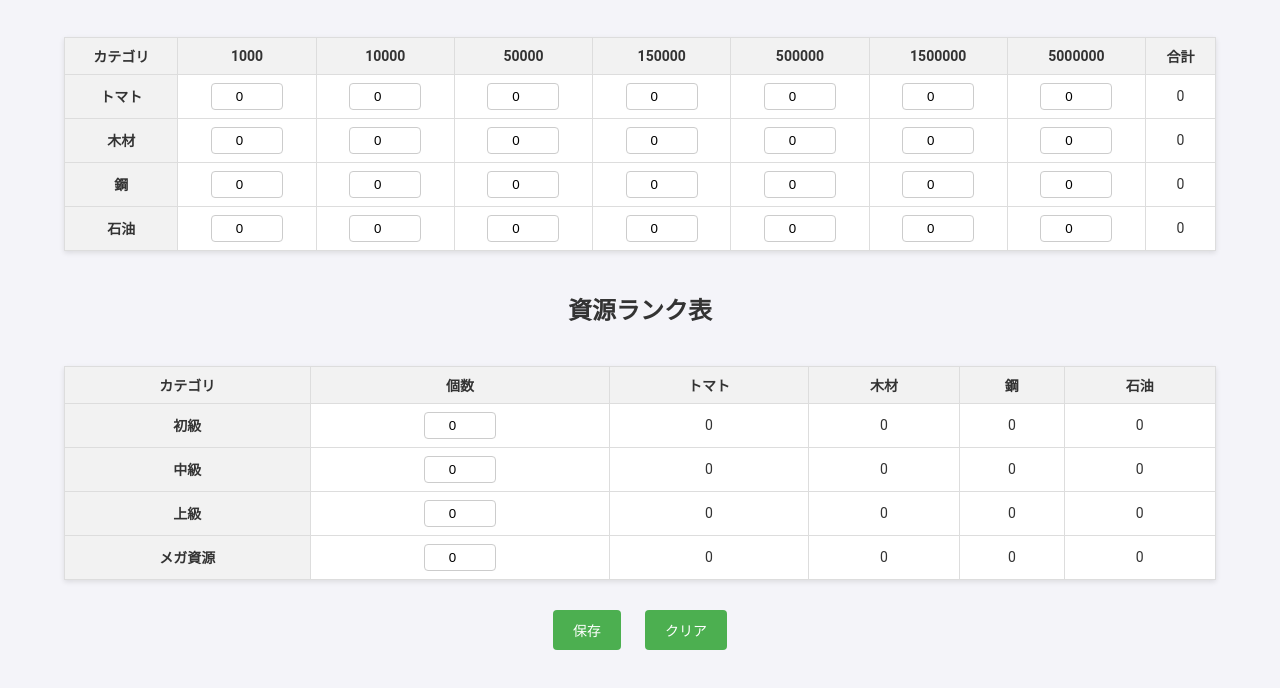
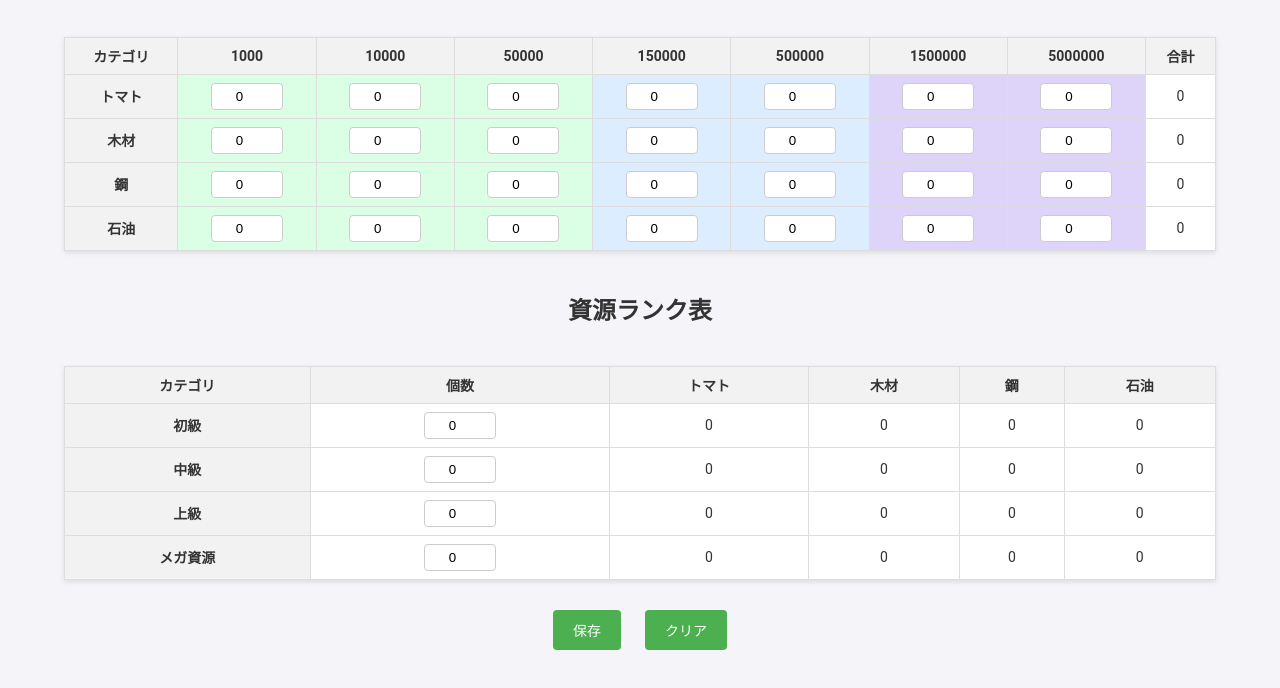
Before and after one commit to analgadon/dls, a plain HTML site: page resource.html in a window 1280 px wide. Shown: the part 58-746 px from the top of the page. Drawn offline with Linux system fonts and the light colour scheme.

Commit message:
Add files via upload

```diff
--- a/resource.html
+++ b/resource.html
@@ -22,46 +22,46 @@
         </tr>
         <tr>
             <th>トマト</th>
-            <td><input type="number" value="0" data-unit="1000"></td>
-            <td><input type="number" value="0" data-unit="10000"></td>
-            <td><input type="number" value="0" data-unit="50000"></td>
-            <td><input type="number" value="0" data-unit="150000"></td>
-            <td><input type="number" value="0" data-unit="500000"></td>
-            <td><input type="number" value="0" data-unit="1500000"></td>
-            <td><input type="number" value="0" data-unit="5000000"></td>
+			<td style="background: #DBFFE4"><input type="number" value="0" data-unit="1000"></td>
+            <td style="background: #DBFFE4"><input type="number" value="0" data-unit="10000"></td>
+            <td style="background: #DBFFE4"><input type="number" value="0" data-unit="50000"></td>
+            <td style="background: #DBEDFF"><input type="number" value="0" data-unit="150000"></td>
+            <td style="background: #DBEDFF"><input type="number" value="0" data-unit="500000"></td>
+            <td style="background: #DED3F9"><input type="number" value="0" data-unit="1500000"></td>
+            <td style="background: #DED3F9"><input type="number" value="0" data-unit="5000000"></td>
             <td class="total" id="tomatoTotal">0</td>
         </tr>
         <tr>
             <th>木材</th>
-            <td><input type="number" value="0" data-unit="1000"></td>
-            <td><input type="number" value="0" data-unit="10000"></td>
-            <td><input type="number" value="0" data-unit="50000"></td>
-            <td><input type="number" value="0" data-unit="150000"></td>
-            <td><input type="number" value="0" data-unit="500000"></td>
-            <td><input type="number" value="0" data-unit="1500000"></td>
-            <td><input type="number" value="0" data-unit="5000000"></td>
+			<td style="background: #DBFFE4"><input type="number" value="0" data-unit="1000"></td>
+            <td style="background: #DBFFE4"><input type="number" value="0" data-unit="10000"></td>
+            <td style="background: #DBFFE4"><input type="number" value="0" data-unit="50000"></td>
+            <td style="background: #DBEDFF"><input type="number" value="0" data-unit="150000"></td>
+            <td style="background: #DBEDFF"><input type="number" value="0" data-unit="500000"></td>
+            <td style="background: #DED3F9"><input type="number" value="0" data-unit="1500000"></td>
+            <td style="background: #DED3F9"><input type="number" value="0" data-unit="5000000"></td>
             <td class="total" id="woodTotal">0</td>
         </tr>
         <tr>
             <th>鋼</th>
-            <td><input type="number" value="0" data-unit="1000"></td>
-            <td><input type="number" value="0" data-unit="10000"></td>
-            <td><input type="number" value="0" data-unit="50000"></td>
-            <td><input type="number" value="0" data-unit="150000"></td>
-            <td><input type="number" value="0" data-unit="500000"></td>
-            <td><input type="number" value="0" data-unit="1500000"></td>
-            <td><input type="number" value="0" data-unit="5000000"></td>
+			<td style="background: #DBFFE4"><input type="number" value="0" data-unit="1000"></td>
+            <td style="background: #DBFFE4"><input type="number" value="0" data-unit="10000"></td>
+            <td style="background: #DBFFE4"><input type="number" value="0" data-unit="50000"></td>
+            <td style="background: #DBEDFF"><input type="number" value="0" data-unit="150000"></td>
+            <td style="background: #DBEDFF"><input type="number" value="0" data-unit="500000"></td>
+            <td style="background: #DED3F9"><input type="number" value="0" data-unit="1500000"></td>
+            <td style="background: #DED3F9"><input type="number" value="0" data-unit="5000000"></td>
             <td class="total" id="steelTotal">0</td>
         </tr>
         <tr>
             <th>石油</th>
-            <td><input type="number" value="0" data-unit="1000"></td>
-            <td><input type="number" value="0" data-unit="10000"></td>
-            <td><input type="number" value="0" data-unit="50000"></td>
-            <td><input type="number" value="0" data-unit="150000"></td>
-            <td><input type="number" value="0" data-unit="500000"></td>
-            <td><input type="number" value="0" data-unit="1500000"></td>
-            <td><input type="number" value="0" data-unit="5000000"></td>
+			<td style="background: #DBFFE4"><input type="number" value="0" data-unit="1000"></td>
+            <td style="background: #DBFFE4"><input type="number" value="0" data-unit="10000"></td>
+            <td style="background: #DBFFE4"><input type="number" value="0" data-unit="50000"></td>
+            <td style="background: #DBEDFF"><input type="number" value="0" data-unit="150000"></td>
+            <td style="background: #DBEDFF"><input type="number" value="0" data-unit="500000"></td>
+            <td style="background: #DED3F9"><input type="number" value="0" data-unit="1500000"></td>
+            <td style="background: #DED3F9"><input type="number" value="0" data-unit="5000000"></td>
             <td class="total" id="oilTotal">0</td>
         </tr>
     </table>
```
